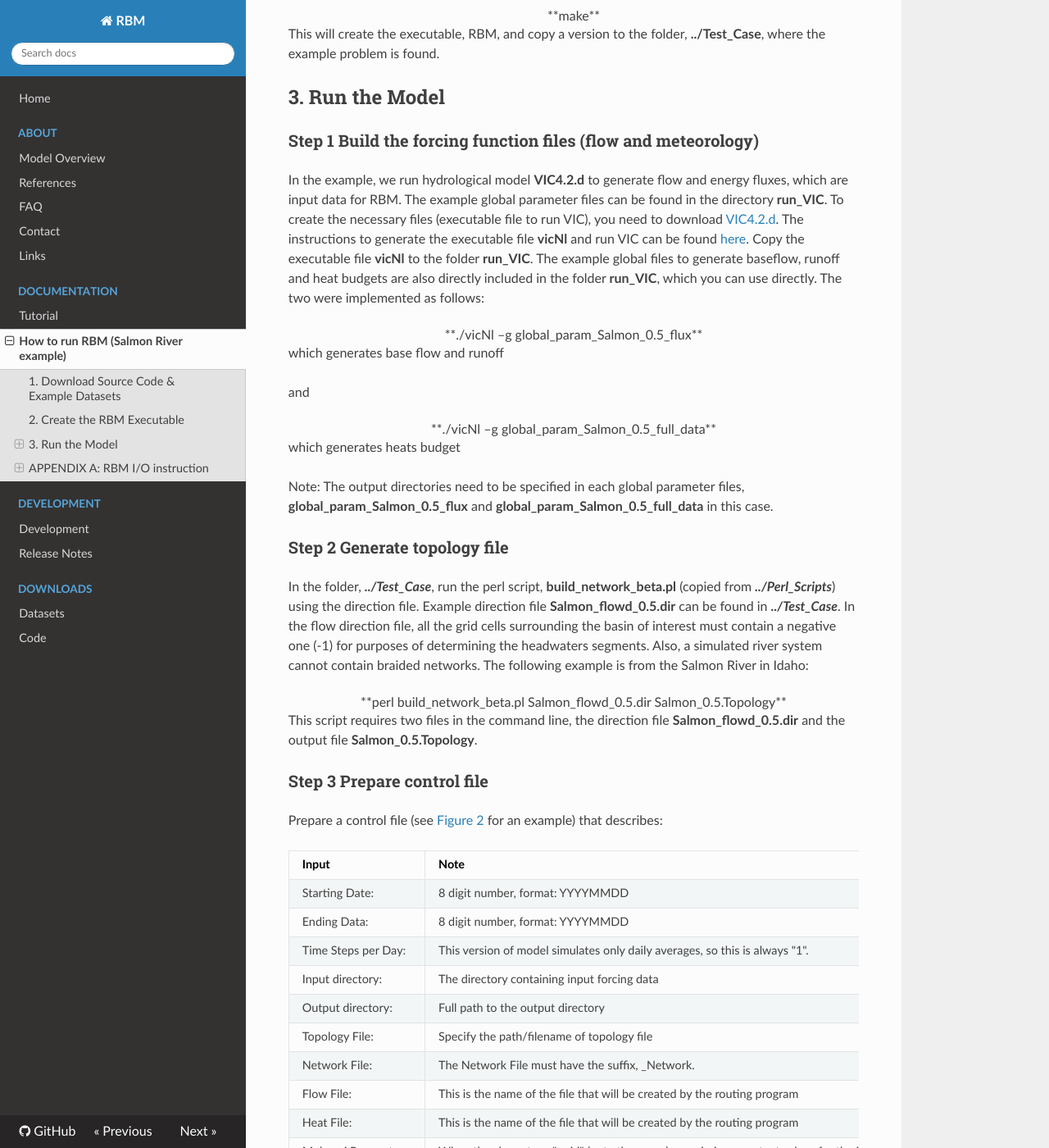
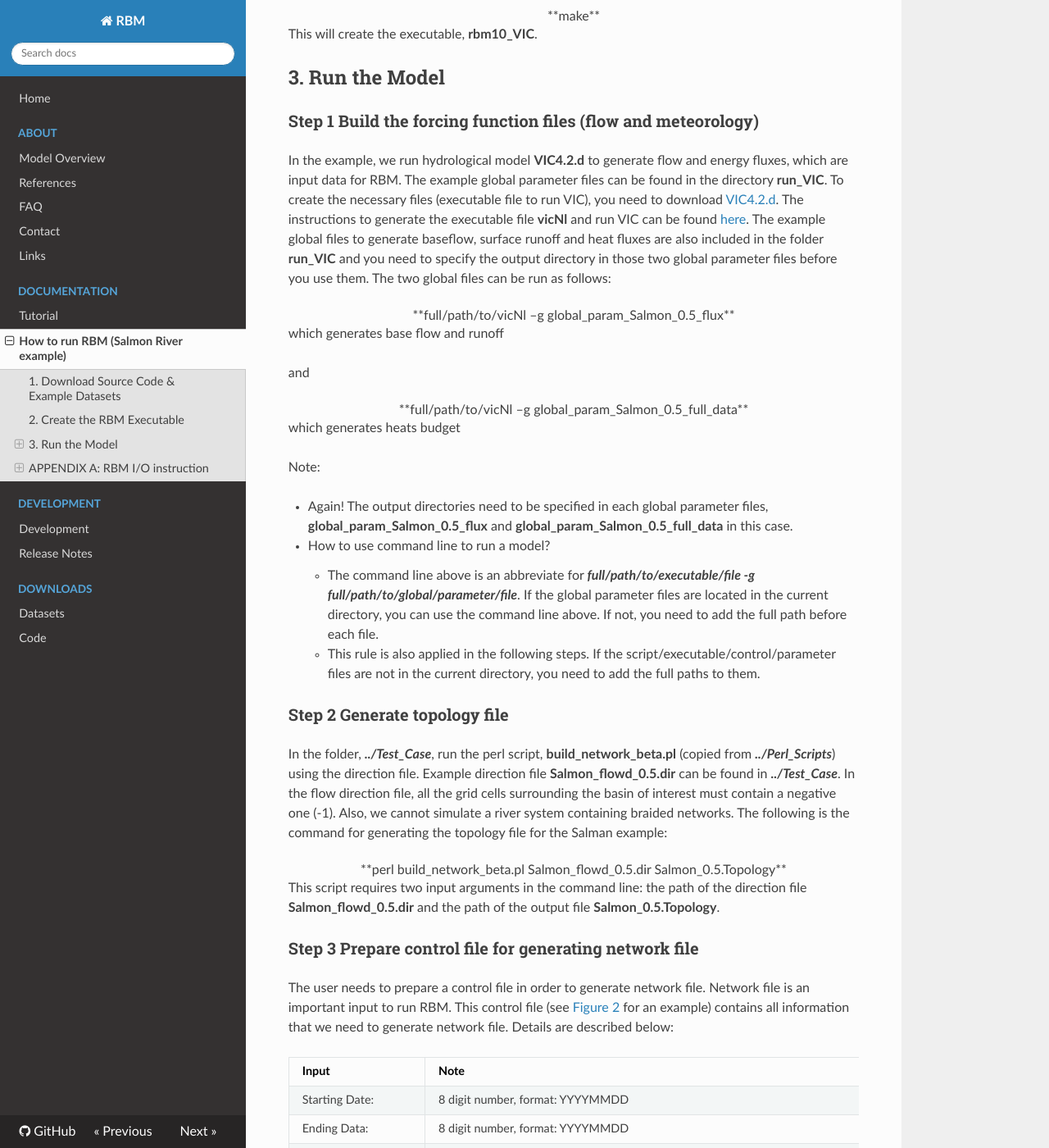
Before and after one commit to UW-Hydro/RBM, an MkDocs documentation site: the page built from docs/Documentation/run_RBM.md, in a window 1280 px wide and 1400 px high, scrolled down 956 px. Shown: the whole window at 82% size. Built offline with MkDocs 1.6.1, drawn with Linux system fonts in a browser that asks for light colours; nearby versions of some CDN libraries; old or Windows-style settings are respelled for this version of MkDocs; some of the changed text lies outside the part shown.

Commit message:
Documentation updates based on Yixin's comment

```diff
--- a/docs/Documentation/run_RBM.md
+++ b/docs/Documentation/run_RBM.md
@@ -18,8 +18,8 @@
 *RBM/src* | the Fortran 90 source and **Makefile** that builds the executable. **RBM** and places it in the directory, **../Test_Case**. Users may wish to change this by editing the makefile.
 *RBM/rout_DA*  | the source code and **Makefile** for the modified routing model, rout_RBM.
 *Salmon_River_data/Test_case* | the input files and executable for running the example problem, using input data for the Salmon River basin at a gridded resolution of 1/2° lat/long.
-*Salmon_River_data/UH_Output* | the sample output from executing the routing model, **rout**, and the input data for the sample problem.
-*Salmon_River_data/VIC_Forcing* | the daily precipitation (mm), max/min air temperatures (°C), and wind speed (m/sec) that provides forcings for each **VIC** grid cell.
+*Salmon_River_data/UH_output* | the sample output from executing the routing model, **rout**, and the input data for the sample problem.
+*Salmon_River_data/VIC_forcing* | the daily precipitation (mm), max/min air temperatures (°C), and wind speed (m/sec) that provides forcings for each **VIC** grid cell.
 *Salmon_River_data/run_VIC* | the snowbands, soil, veg-param files, the world_veg_lib files and example global parameter files
 *Salmon_River_data/VIC_output* | the meteorologic output files, full_data_lat_long, and the hydrologic output - files, flux_lat_long, from the VIC simulations.
 
@@ -27,29 +27,36 @@
 Navigate to the folder, **RBM/src**, and type:
 <center>**make**</center>
 
-This will create the executable, RBM, and copy a version to the folder, **../Test_Case**, where the example problem is found.
+This will create the executable, **rbm10_VIC**.
 
 
 ## 3. Run the Model
 ### Step 1 Build the forcing function files (flow and meteorology)
-In the example, we run hydrological model **VIC4.2.d** to generate flow and energy fluxes, which are input data for RBM. The example global parameter files can be found in the directory **run_VIC**. To create the necessary files (executable file to run VIC), you need to download [VIC4.2.d](https://github.com/UW-Hydro/VIC/releases/tag/VIC.4.2.d). The instructions to generate the executable file **vicNl** and run VIC can be found [here](http://vic.readthedocs.io/en/vic.4.2.d/). Copy the executable file **vicNl** to the folder **run_VIC**. The example global files to generate baseflow, runoff and heat budgets are also directly included in the folder **run_VIC**, which you can use directly. The two were implemented as follows:
-<center>**./vicNl –g global_param_Salmon_0.5_flux**</center>
+In the example, we run hydrological model **VIC4.2.d** to generate flow and energy fluxes, which are input data for RBM. The example global parameter files can be found in the directory **run_VIC**. To create the necessary files (executable file to run VIC), you need to download [VIC4.2.d](https://github.com/UW-Hydro/VIC/releases/tag/VIC.4.2.d). The instructions to generate the executable file **vicNl** and run VIC can be found [here](http://vic.readthedocs.io/en/vic.4.2.d/). The example global files to generate baseflow, surface runoff and heat fluxes are also included in the folder **run_VIC** and you need to specify the output directory in those two global parameter files before you use them. The two global files can be run as follows:
+<center>**full/path/to/vicNl –g global_param_Salmon_0.5_flux**</center>
 which generates base flow and runoff
 
 and
-<center>**./vicNl –g global_param_Salmon_0.5_full_data** </center>
+<center>**full/path/to/vicNl –g global_param_Salmon_0.5_full_data** </center>
 which generates heats budget
 
-Note: The output directories need to be specified in each global parameter files, **global_param_Salmon_0.5_flux** and **global_param_Salmon_0.5_full_data** in this case.
+Note:
+
+  * Again! The output directories need to be specified in each global parameter files, **global_param_Salmon_0.5_flux** and **global_param_Salmon_0.5_full_data** in this case. <br />
+
+  * How to use command line to run a model?
+
+    * The command line above is an abbreviate for ***full/path/to/executable/file -g full/path/to/global/parameter/file***. If the global parameter files are located in the current directory, you can use the command line above. If not, you need to add the full path before each file.
+    * This rule is also applied in the following steps. If the script/executable/control/parameter files are not in the current directory, you need to add the full paths to them.
 
 ### Step 2 Generate topology file
-In the folder, ***../Test_Case***, run the perl script, **build_network_beta.pl** (copied from ***../Perl_Scripts***) using the direction file. Example direction file **Salmon_flowd_0.5.dir** can be found in ***../Test_Case***. In the flow direction file, all the grid cells surrounding the basin of interest must contain a negative one (-1) for purposes of determining the headwaters segments. Also, a simulated river system cannot contain braided networks. The following example is from the Salmon River in Idaho:
+In the folder, ***../Test_Case***, run the perl script, **build_network_beta.pl** (copied from ***../Perl_Scripts***) using the direction file. Example direction file **Salmon_flowd_0.5.dir** can be found in ***../Test_Case***. In the flow direction file, all the grid cells surrounding the basin of interest must contain a negative one (-1). Also, we cannot simulate a river system containing braided networks. The following is the command for generating the topology file for the Salman example:
 <center>**perl build_network_beta.pl Salmon_flowd_0.5.dir Salmon_0.5.Topology**</center>
 
-This script requires two files in the command line, the direction file **Salmon_flowd_0.5.dir** and the output file **Salmon_0.5.Topology**.
-### Step 3 Prepare control file
+This script requires two input arguments in the command line: the path of the direction file **Salmon_flowd_0.5.dir** and the path of the output file **Salmon_0.5.Topology**.
+### Step 3 Prepare control file for generating network file
 
-Prepare a control file (see [Figure 2](../figures/tutorial_f2.png) for an example) that describes:
+The user needs to prepare a control file in order to generate network file. Network file is an important input to run RBM. This control file (see [Figure 2](../figures/tutorial_f2.png) for an example) contains all information that we need to generate network file. Details are described below:
 
 Input | Note
 --- | ---
@@ -69,10 +76,10 @@
 The control file must have the suffix, **.Control**, and the colon (:) after the descriptive characters in each line is required. <br />
 An example control file is also included in the folder **Test_case**.
 
-Note: The input/output directories need to be specified in this control file.
+Note: The input/output directories need to be changed by user accordingly in the example control file.
 
 ### Step 4 Generate network file
-Run the Perl script **build_input.pl**, using the control file **Salmon_0.5.Control** creating the stream temperature network file (**Salmon_0.5_Network** in this example) and the ordered input file names for the routing scheme. (**Rout.Cells.init** and **Rout.Cells**). See Appendix A for a description of elements in the network file. Here again, the project name (**Salmon_0.5**) is required on the command line. The suffix, **.Control**, is appended by the Perl script:
+Run the Perl script **build_input.pl**, using the control file **Salmon_0.5.Control** generated in the previous step as input, to create the network file required by RBM (**Salmon_0.5_Network** in this example) and the routing location file required for the routing scheme (**Rout.Cells.init** and **Rout.Cells**). See Appendix A for a description of elements in the network file. Here again, the project name (**Salmon_0.5**) is required on the command line. The suffix, **.Control**, is appended by the Perl script:
 
 <center>**perl build_input.pl Salmon_0.5**</center>
 
@@ -85,24 +92,22 @@
 This will create the executable,
 <center>**rout**</center>
 
-For this example, copy **rout** to the folder **Test_Case**
-
-Create the control file **salmon.inp_DA** (see [Figure 3](../figures/tutorial_f3.png) for an example) to run the modified Lohmann routing model using the file **Rout.Cells.init** (for the first time) or the file **Rout.Cells** if the routing model **rout** is run again for the same set of unit hydrographs. The input file (in this example, **salmon.inp_DA**) is similar to that described on the VIC model Web site with the exception of the addition the Leopold parameters. The routing model requires a file with unit hydrographs for each cell, or, in this case, a file, **UH_ALL**, with a single unit hydrograph that is applied to all grid cells.
+User needs to prepare a control file **salmon.inp_DA** (see [Figure 3](../figures/tutorial_f3.png) for an example) to run the modified Lohmann routing model. The **Name of station file** specified in this control file should be set to the file **Rout.Cells.init** if this is the first time running the routing model, and to the file **Rout.Cells** if the routing model has already been run before using the same routing parameters. The input file (in this example, **salmon.inp_DA**) is similar to that described on the VIC model Web site with the exception of the addition the Leopold parameters. Most parameters in this control file are the same as the original Lohmann routing model, and see [here](http://www.hydro.washington.edu/Lettenmaier/Models/VIC/Documentation/HowtorunVIC.shtml) for detailed instructions. (See **2 Creating a Hydrograph**)
 
 ### Step 6 Run routing model
 Run **rout** from the directory, Test_Case, using the file, **salmon.inp_DA**
-<center>**./rout salmon.inp_DA**</center>
+<center>**full/path/to/rout salmon.inp_DA**</center>
 
-creating the direct access files for flow and heat budget,
-(**Salmon_DA_flow** and **Salmon_DA_heat** in the example) . See Appendix A for a description of the state variables in the flow and heat budget files.
+creating the direct access files for flow and heat budget
+(**Salmon_DA_flow** and **Salmon_DA_heat** in the example). See Appendix A for a description of the variables in the flow and heat budget files.
 
 ### Step 7 Run RBM
-All necessary files have been created at this point (see Appendix A for a description of the output). Simply run the temperature model with command line files as follows:
-<center>**./rbm10_VIC Salmon_0.5 Salmon_0.5**</center>
+All necessary files have been created at this point (see Appendix A for a description of RBM output). Run the temperature model RBM with command line as follows:
+<center>**full/path/to/rbm10_VIC Salmon_0.5 Salmon_0.5**</center>
 
 <center>**[RBM_executable_file] [path/to/network_file] [path/to/output_file]**</center>
 
-where first **Salmon_0.5** refers to **Salmon_0.5_Network** ("**\_Network**" is appended by the model software) and second"**Salmon_0.5**" is the output file name (This refers to ***full_path/output_name*** . In this case, if no directory is addressed, the output file will be directly located in the current directory). "**Salmon_0.5.Spat**" is also created and is a file that cross-references element numbers in the output file "**Salmon_0.5.Temp**" to lat/long for
+where first **Salmon_0.5** refers to **Salmon_0.5_Network** ("**\_Network**" is appended by the model software) and second "**Salmon_0.5**" is the output file name (this refers to ***full_path/output_name***. In this case, if no directory is addressed, the output file will be directly located in the current directory). "**Salmon_0.5.Spat**" is also created and is a file that cross-references element numbers in the output file "**Salmon_0.5.Temp**" to lat/long for
 post-processing.
 
 ## APPENDIX A: RBM I/O instruction
```
Also changed, not shown: other parts of docs/Documentation/run_RBM.md (+1 -1 lines), docs/Datasets/Datasets.md (+1 -1 lines), docs/Documentation/tutorial.md (+7 -11 lines).
